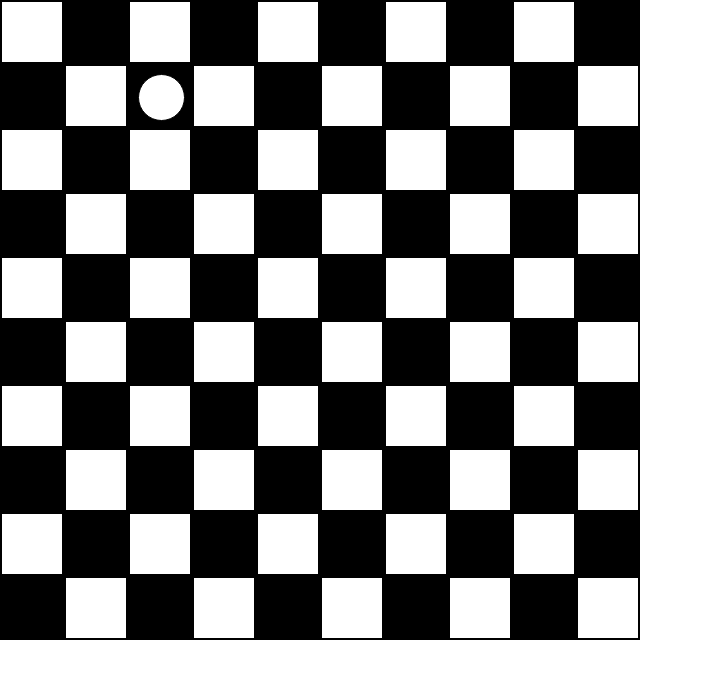
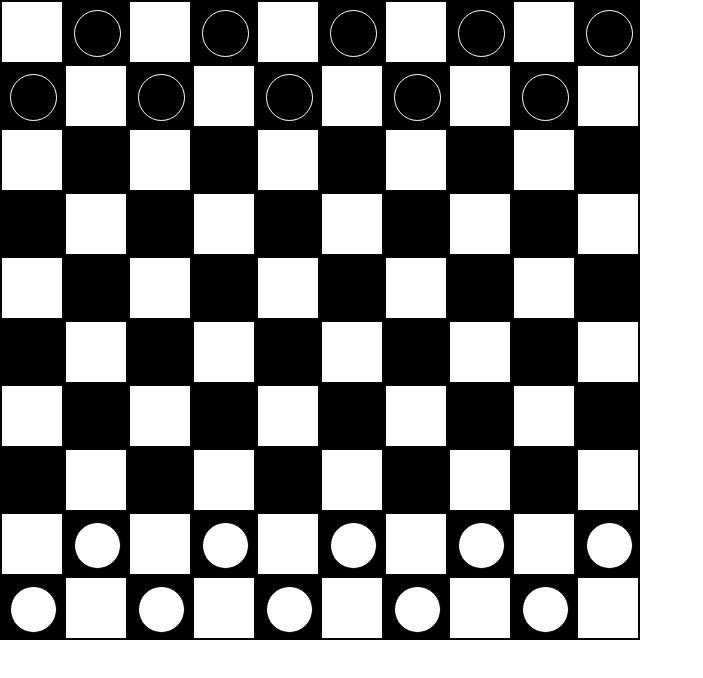
Before and after one commit to volrk/my-dame, a React (Create React App) app: page / in a window 1280 px wide. Shown: the top 678 px of the page, without its empty margins (0-703 px from the left). Built offline with nearby package versions, Linux system fonts and the light colour scheme.

Commit message:
mettre des pions que sur des cases noire

```diff
--- a/src/components/components/Case/Case.tsx
+++ b/src/components/components/Case/Case.tsx
@@ -8,26 +8,27 @@ export interface Props {
     x:number,
     y:number,
     pionColor: PionColor|null,
+    caseColor:CaseColor,
     select : ()=>void
 
 }
 
 function Case(props:Props) {
   return (
-    <div className={"case " +color(props.x,props.y)} onClick={()=>props.select()}>
-        {props.pionColor===null?<></>:<Pion x={props.x} y={props.y} color={props.pionColor} />}
+    <div className={"case " +props.caseColor} onClick={()=>props.select()}>
+        {props.pionColor===null? <></>:<Pion x={props.x} y={props.y} color={props.pionColor} />}
     </div>
   );
 }
 
 export default Case;
 
-enum CaseColor{
+export enum CaseColor{
     BLACK = "black",
     WHITE = "white",
 }
 
-function color(x:number,y:number):CaseColor{
+export function colorCase(x:number,y:number):CaseColor{
     if(x%2===0){
         if(y%2===0){
             return CaseColor.WHITE;
--- a/src/components/components/Damier/Damier.tsx
+++ b/src/components/components/Damier/Damier.tsx
@@ -1,14 +1,14 @@
 
 import * as React from 'react';
 import './Damier.css';
-import Case from '../Case/Case';
+import Case, {colorCase, CaseColor} from '../Case/Case';
 import  Pion, { PionColor } from '../Pion/Pion';
 
 export interface Props {
   nombreLigne:number;
 };
 
-export interface State {
+interface State {
   selectedPion:Pion|undefined,
   listPion:Pion[];
 };
@@ -16,22 +16,22 @@ export interface State {
 function Damier(props:Props) {
 
   const [state, setState] = React.useState<State>(
-    {selectedPion:undefined,listPion:[]}
+    {selectedPion:undefined,listPion:initGame(props)}
   );
 
-  state.listPion.length===0? setState({selectedPion:undefined,listPion:[new Pion({x:1,y:2,color:PionColor.WHITE})]}):console.log(state);
-
   let jeux=[];
-  for (let i = 0; i < props.nombreLigne; i++) {
+  for (let y = 0; y < props.nombreLigne; y++) {
     let row = [];
-    for (let j = 0; j < props.nombreLigne; j++) {
-      row.push(<Case  x={i}
-                      key={i+""+j}
-                      y={j}
-                      select={()=>setState(handleClick(state,i,j))}
-                      pionColor={findColorPion(state.listPion,i,j)}/>);
+    for (let x = 0; x < props.nombreLigne; x++) {
+      let caseColor = colorCase(x,y);
+      row.push(<Case  x={x}
+                      key={y+""+x}
+                      y={y}
+                      select={()=>setState(handleClick(state,x,y))}
+                      caseColor={caseColor}
+                      pionColor={findColorPion(state.listPion,x,y,caseColor)}/>);
     }
-    jeux.push(<div className="board-row" key={i}>{row}</div>)
+    jeux.push(<div className="board-row" key={y}>{row}</div>)
   }
 
   return (
@@ -44,19 +44,18 @@ function Damier(props:Props) {
 function handleClick(state:State, x:number,y:number):State{
   let pion = state.listPion.find(element=>{return (element.props.x===x && element.props.y===y)})
   if (pion!==undefined){
-    return {selectedPion:pion,listPion:state.listPion};
+    return {...state, selectedPion:pion};
   }
   const selectedPion = state.selectedPion;
   if(selectedPion!==undefined){
-    let list = state.listPion.filter(element=>{return (element.props.x!==selectedPion.props.x && element.props.y===selectedPion.props.y)})
+    let list = state.listPion.filter(element=>{return (element.props.x!==selectedPion.props.x || element.props.y!==selectedPion.props.y)})
     list.push(new Pion({x:x,y:y,color:selectedPion.props.color}))
-    return{selectedPion:undefined,listPion:list}
+    return{...state, selectedPion:undefined,listPion:list}
   }
   return state;
 }
 
-
-function findColorPion(listPion:Pion[],x:number,y:number):PionColor|null{
+function findColorPion(listPion:Pion[],x:number,y:number,caseColor:CaseColor):PionColor|null{
   for (let i = 0; i < listPion.length; i++) {
     const element = listPion[i];
     if(element.props.x===x && element.props.y===y){
@@ -66,5 +65,26 @@ function findColorPion(listPion:Pion[],x:number,y:number):PionColor|null{
   return null;
 }
 
+function initGame(props:Props):Pion[]{
+
+  let listPion:Pion[]=[];
+  for (let y = 0; y < 2; y++) {
+    for (let x = 0; x < props.nombreLigne; x++) {
+      if(colorCase(x,y)===CaseColor.BLACK){
+        listPion.push(new Pion({color:PionColor.BLACK,x:x,y:y}));
+      }
+    }
+  }
+  for (let y = props.nombreLigne-2; y < props.nombreLigne; y++) {
+    for (let x = 0; x < props.nombreLigne; x++) {
+      if(colorCase(x,y)===CaseColor.BLACK){
+        listPion.push(new Pion({color:PionColor.WHITE,x:x,y:y}));
+      }
+    }
+  }
+
+  return listPion;
+
+}
 
 export default Damier;
--- a/src/components/components/Pion/Pion.css
+++ b/src/components/components/Pion/Pion.css
@@ -3,6 +3,7 @@
     width: 75%;
     border-radius: 50%;
     margin: 12.5%;
+    cursor: pointer;
 }
 
 .pion.black{
```
